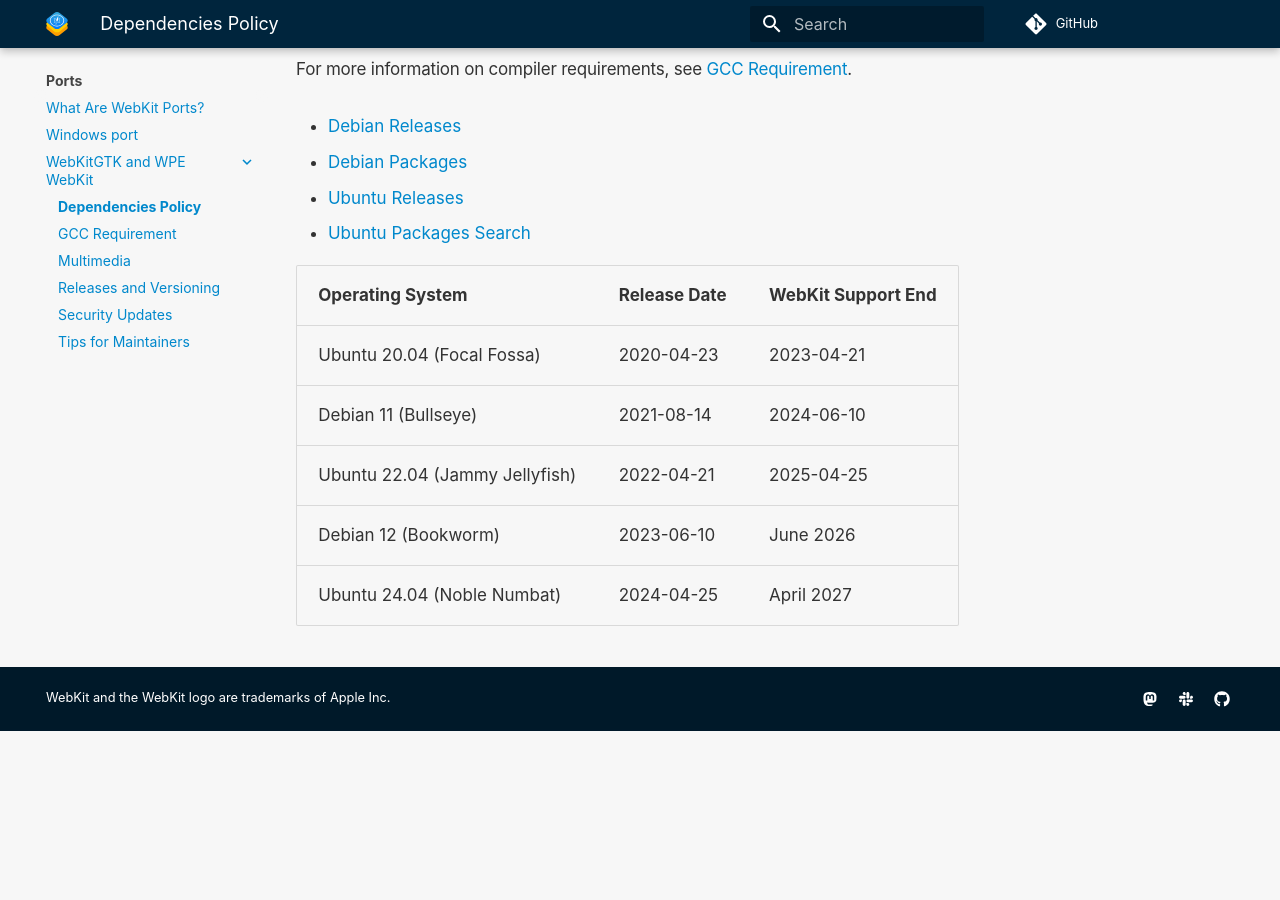
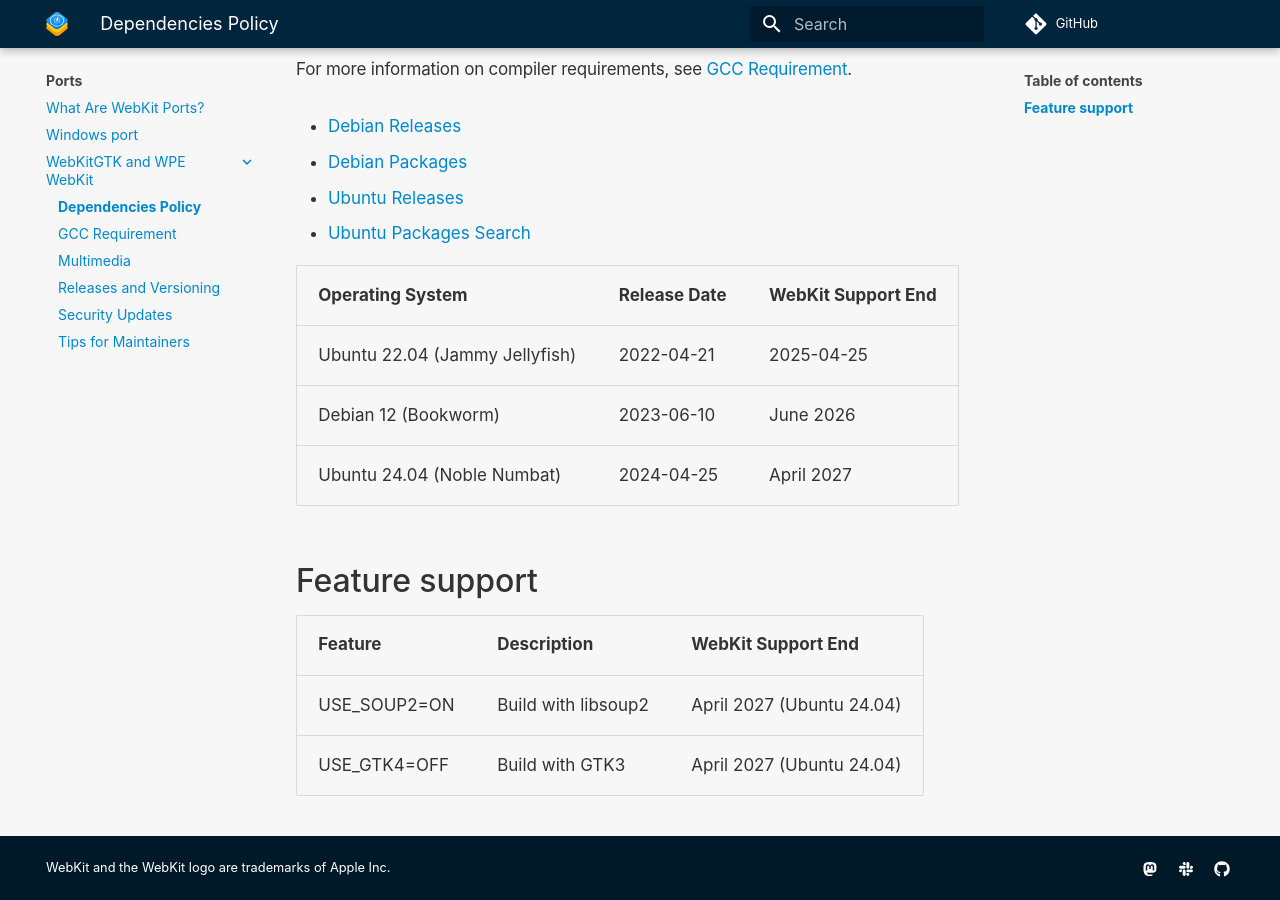
Before and after one commit to WebKit/Documentation, an MkDocs documentation site: the page built from docs/Ports/WebKitGTK and WPE WebKit/DependenciesPolicy.md, in a window 1280 px wide and 900 px high, scrolled down 542 px. Built offline with MkDocs 1.6.1 and Material for MkDocs 9.7.7, drawn with Linux system fonts in a browser that asks for light colours; comment, search, counter and statistics services are not loaded; before the commit the page ends 1273 px from its top, so only the background shows below that.

Commit message:
Update DependenciesPolicy.md
Remove entries for Ubuntu 20.04 and Debian 11 since they are no longer
supported. Add a new section, 'Feature Support', with a schedule indicating
until when a feature (e.g. libsoup2, gtk3) will be supported.

```diff
--- a/docs/Ports/WebKitGTK and WPE WebKit/DependenciesPolicy.md
+++ b/docs/Ports/WebKitGTK and WPE WebKit/DependenciesPolicy.md
@@ -16,8 +16,13 @@ For more information on compiler requirements, see [GCC Requirement](GCCRequirem
 
 | Operating System               | Release Date | WebKit Support End |
 |--------------------------------|--------------|--------------------|
-| Ubuntu 20.04 (Focal Fossa)     | 2020-04-23   | 2023-04-21         |
-| Debian 11 (Bullseye)           | 2021-08-14   | 2024-06-10         |
 | Ubuntu 22.04 (Jammy Jellyfish) | 2022-04-21   | 2025-04-25         |
 | Debian 12 (Bookworm)           | 2023-06-10   | June 2026          |
 | Ubuntu 24.04 (Noble Numbat)    | 2024-04-25   | April 2027         |
+
+## Feature support
+
+| Feature      | Description          | WebKit Support End              |
+|--------------|----------------------|---------------------------------|
+| USE_SOUP2=ON | Build with libsoup2  | April 2027 (Ubuntu 24.04)       |
+| USE_GTK4=OFF | Build with GTK3      | April 2027 (Ubuntu 24.04)       |
```
